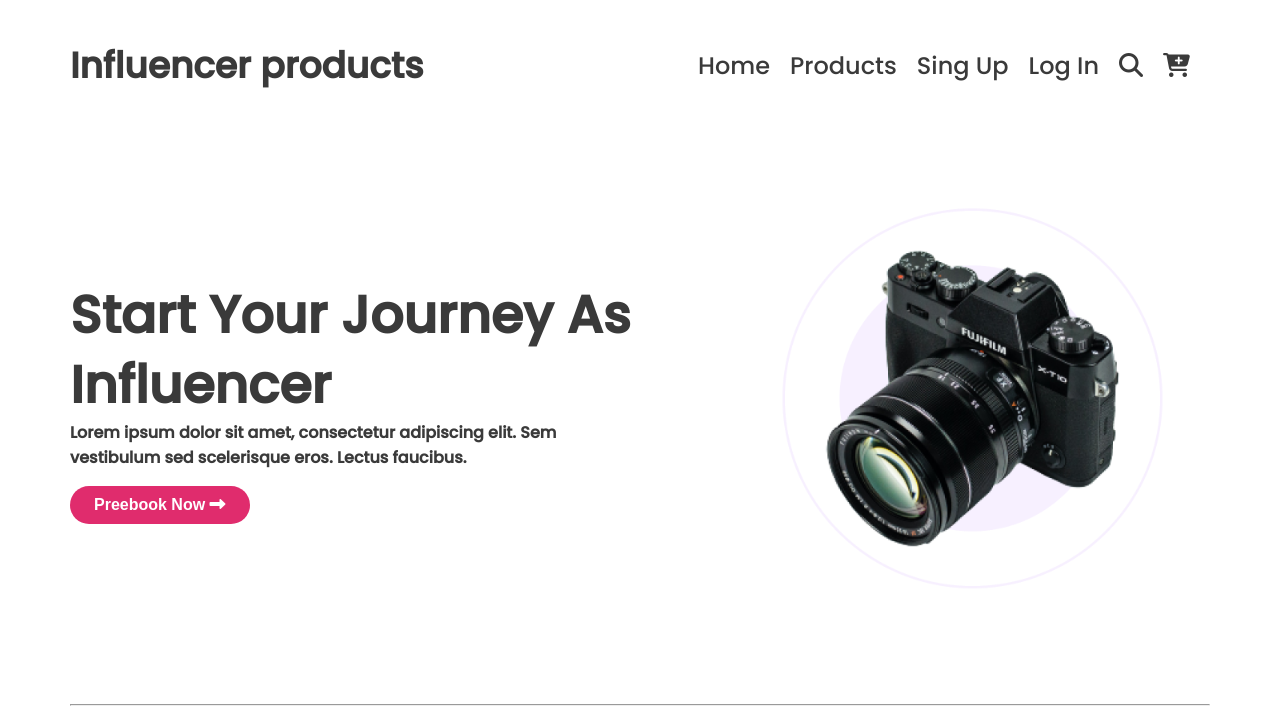
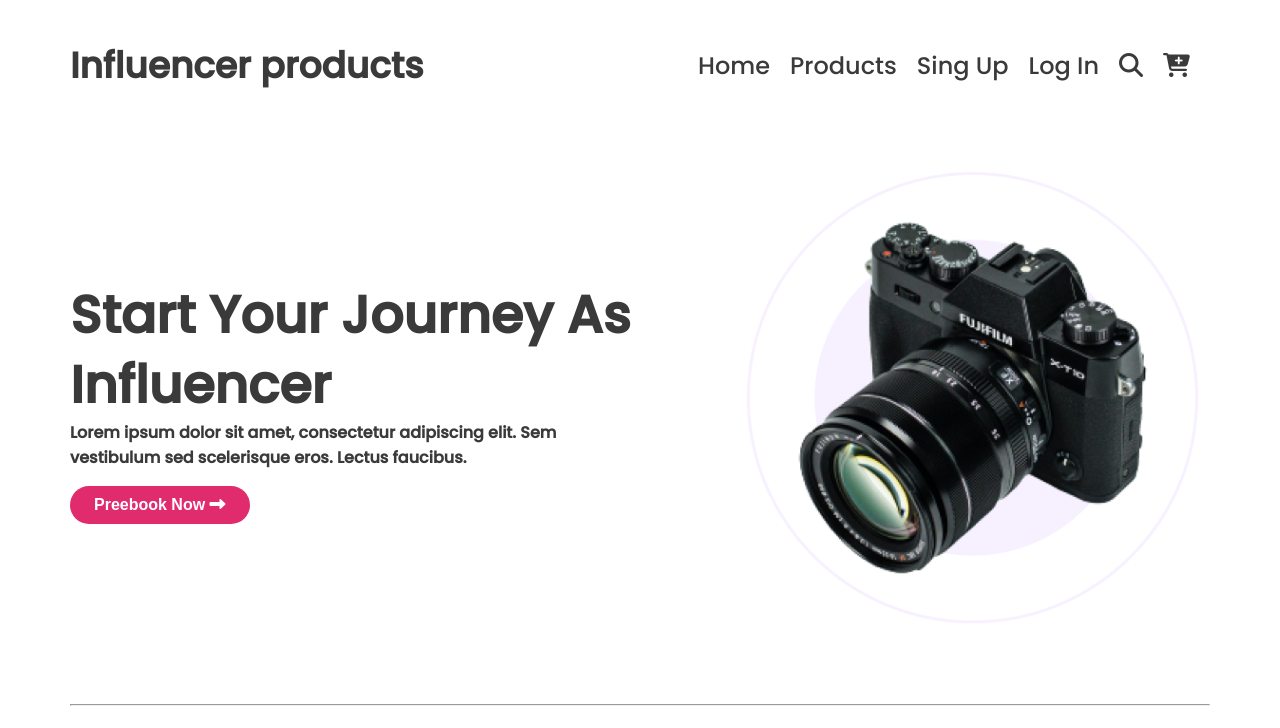
Before and after one commit to mozahidakash/Second-Assignment, a plain HTML site: page index.html in a window 1280 px wide. In both pictures the pointer is over the element 972 px from the left and 402 px from the top of the page. Shown: the top 728 px of the page. Drawn offline with Linux system fonts and the light colour scheme.

Commit message:
Css problem solved

```diff
--- a/style.css
+++ b/style.css
@@ -1,10 +1,10 @@
 /*--------------------------
-        Google Fonts
+         GLOBAL FONTS
 ------------------------- */
 @import url('https://fonts.googleapis.com/css2?family=Poppins:wght@500&display=swap');
 
 /* ---------------------------------
-             Common style
+        WEBSITE COMMON STYLE
     ------------------------------*/
 *{
     margin: 0;
@@ -32,10 +32,10 @@
     padding: 30px;
 }
 .hero-section-right:hover{
-    transform: scale(0.80);
+    transform: scale(0.95);
 }
 /* ---------------------------------
-            Navigation
+        NAVIGATION STYLING
     ------------------------------*/
 nav {
     display: flex;
@@ -58,7 +58,7 @@
     color: #3A3A3A;
 }
 /* ---------------------------------
-             Hero Section
+       HERO SECTION STYLING
     ------------------------------*/
 .main-container{
     display: grid;
@@ -85,7 +85,7 @@
     width: 475px;
 }
 /* ---------------------------------
-       OTHERS LOGO STYLE
+     OTHER COMPANY LOGO STYLING
     ------------------------------*/
 .logos{
     display: grid;
@@ -96,9 +96,9 @@
 }
 
 /* ------------------------------------------
-        PRODUCT COLLECTION STYLE
+    POPULAR PRODUCT COLLECTION STYLING
 -------------------------------------------*/
-
+/*  */
 .products> h2{
     text-align: center;
     padding-bottom: 50px;
@@ -148,7 +148,7 @@
 }
 
 /* -----------------------------------
-        CONTACT INFO STYLE
+        CONTACT US STYLING
 ------------------------------------ */
 .contact-us{
     display: flex;
@@ -161,8 +161,7 @@
     box-shadow: 0px 0px 15px 4px rgba(0,0,0,0.1);
 }
 
-/* FOOTER STYLE */
-
+/* FOOTER section STYLING */
 footer{
     height: 240px;
     color: white;
```
